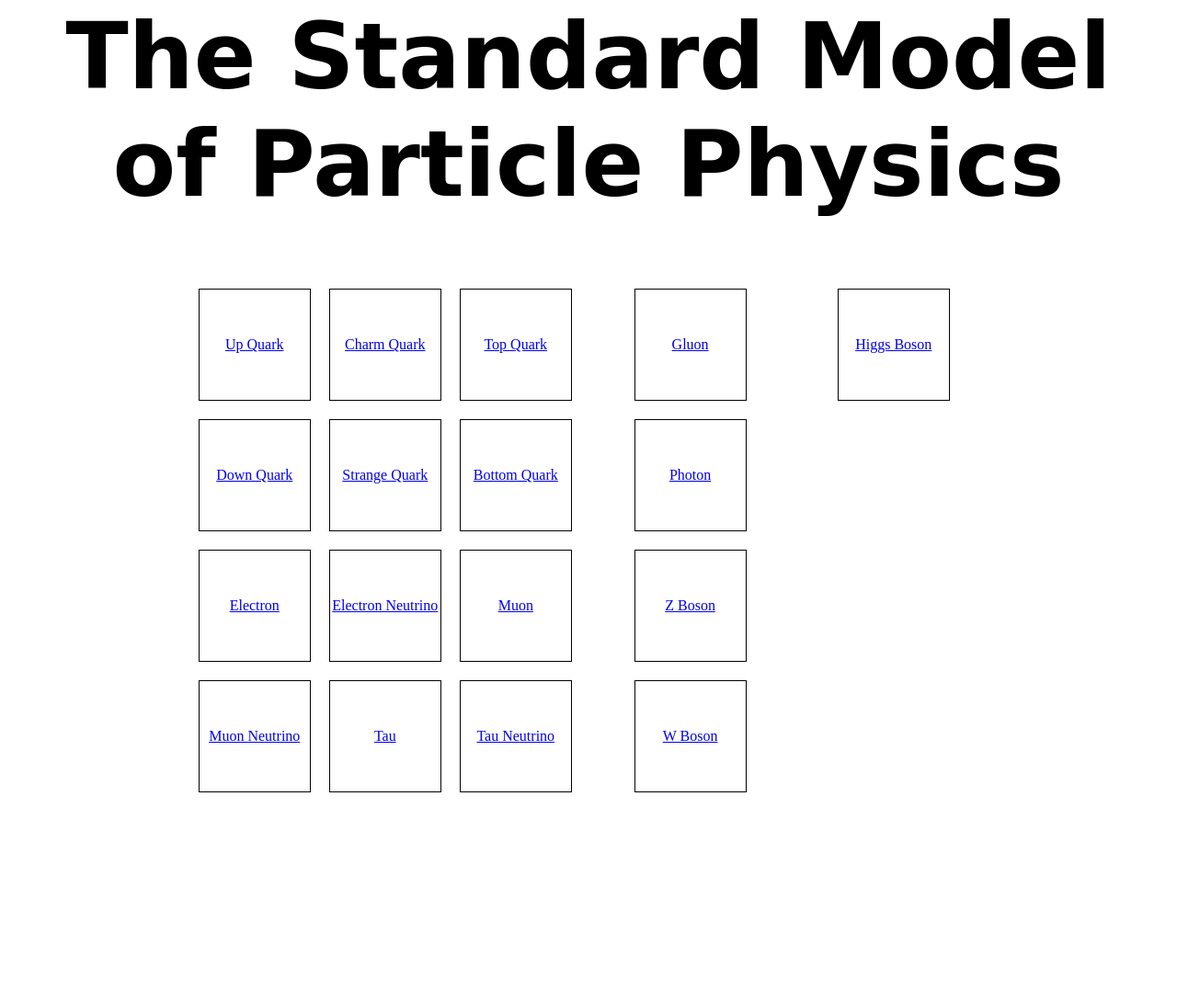
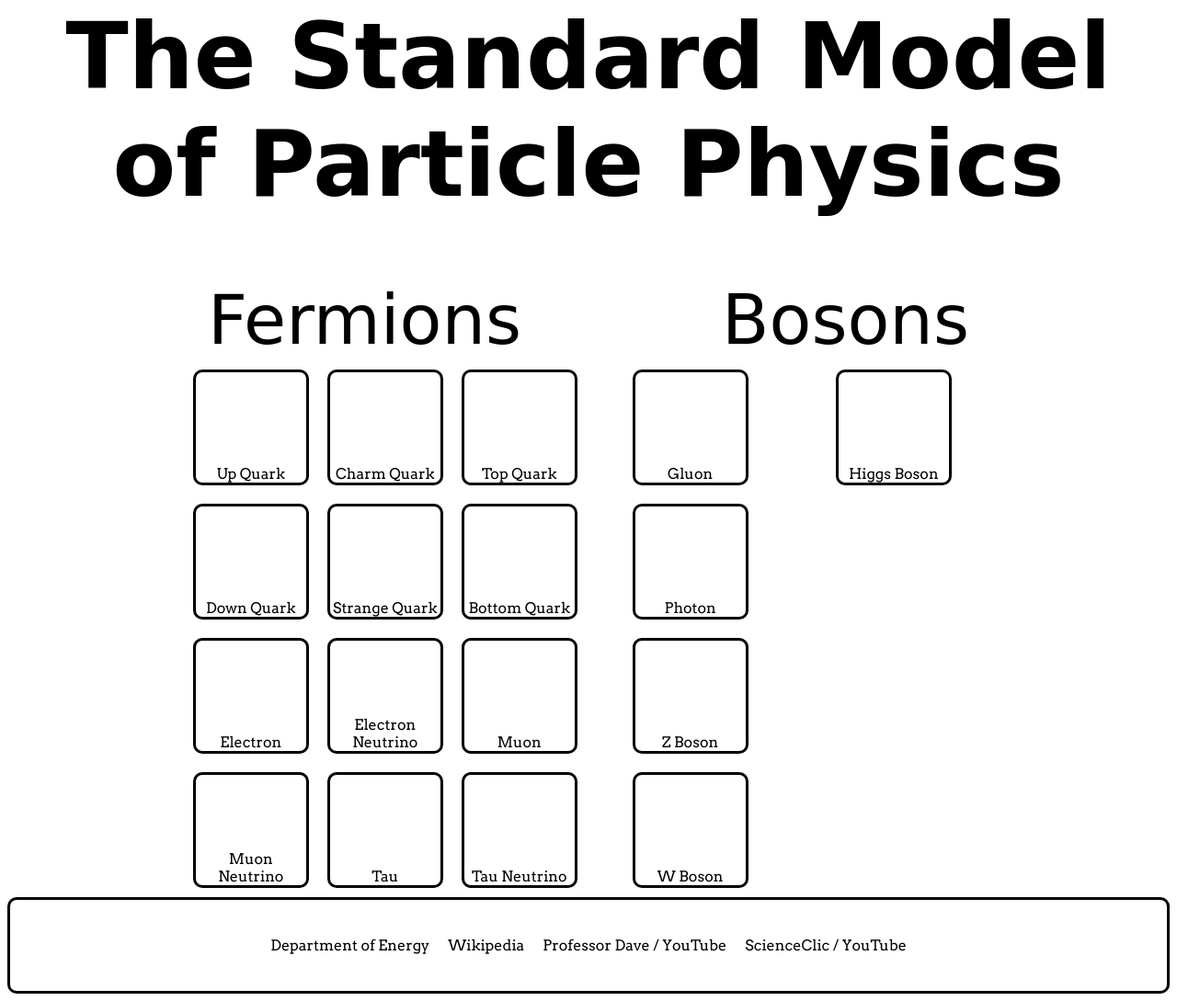
Before and after one commit to varvarakarenski/Standard_Model, a plain HTML site: page main.html in a window 1280 px wide. Shown: the part 64-1153 px from the top of the page at 92% size. Before the commit the page ends 944 px from the top, so only its background shows below. Drawn offline with Linux system fonts and the light colour scheme; a web font is replaced by a local one.

Commit message:
Building Homepage

```diff
--- a/main.html
+++ b/main.html
@@ -5,43 +5,55 @@
         <link rel="preconnect" href="https://fonts.googleapis.com">
         <link rel="preconnect" href="https://fonts.gstatic.com" crossorigin>
         <link href="https://fonts.googleapis.com/css2?family=Mrs+Saint+Delafield&display=swap" rel="stylesheet">
+        <link rel="preconnect" href="https://fonts.googleapis.com">
+        <link rel="preconnect" href="https://fonts.gstatic.com" crossorigin>
+        <link href="https://fonts.googleapis.com/css2?family=Arvo:ital,wght@0,400;0,700;1,400;1,700&display=swap" rel="stylesheet">
     </head>
 
     <body>
         <h1>The Standard Model of Particle Physics</h1>
 
+        <div class="titles"><div>Fermions</div><div>Bosons</div></div>
+
         <center><div class = "model">
             <div class = "fermions">
                 <div class = "quarks">
-                    <div class = "item"><a href="upquark.html">Up Quark</a></div>
-                    <div class = "item"><a href="charmquark.html">Charm Quark</a></div>
-                    <div class = "item"><a href="topquark.html">Top Quark</a></div>
+                    <a href="upquark.html"><div class = "item">Up Quark</div></a>
+                    <a href="charmquark.html"><div class = "item">Charm Quark</div></a>
+                    <a href="topquark.html"><div class = "item">Top Quark</div></a>
                     <br>
-                    <div class = "item"><a href="downquark.html">Down Quark</a></div>
-                    <div class = "item"><a href="strangequark.html">Strange Quark</a></div>
-                    <div class = "item"><a href="bottomquark.html">Bottom Quark</a></div>
+                    <a href="downquark.html"><div class = "item">Down Quark</div></a>
+                    <a href="strangequark.html"><div class = "item">Strange Quark</div></a>
+                    <a href="bottomquark.html"><div class = "item">Bottom Quark</div></a>
                 </div>
                 <div class = "leptons">
-                    <div class = "item"><a href="electron.html">Electron</a></div>
-                    <div class = "item"><a href="electronneutrino.html">Electron Neutrino</a></div>
-                    <div class = "item"><a href="muon.html">Muon</a></div>
-                    <div class = "item"><a href="muonneutrino.html">Muon Neutrino</a></div>
-                    <div class = "item"><a href="tau.html">Tau</a></div>
-                    <div class = "item"><a href="tauneutrino.html">Tau Neutrino</a></div>
+                    <a href="electron.html"><div class = "item">Electron</div></a>
+                    <a href="electronneutrino.html"><div class = "item">Electron Neutrino</div></a>
+                    <a href="muon.html"><div class = "item">Muon</div></a>
+                    <a href="muonneutrino.html"><div class = "item">Muon Neutrino</div></a>
+                    <a href="tau.html"><div class = "item">Tau</div></a>
+                    <a href="tauneutrino.html"><div class = "item">Tau Neutrino</div></a>
                 </div>
             </div>
 
             <div class = "bosons">
                 <div class = "gauge-bosons">
-                    <div class = "item"><a href="gluon.html">Gluon</a></div>
-                    <div class = "item"><a href="photon.html">Photon</a></div>
-                    <div class = "item"><a href="z-boson.html">Z Boson</a></div>
-                    <div class = "item"><a href="w-boson.html">W Boson</a></div>
+                    <a href="gluon.html"><div class = "item">Gluon</div></a>
+                    <a href="photon.html"><div class = "item">Photon</div></a>
+                    <a href="z-boson.html"><div class = "item">Z Boson</div></a>
+                    <a href="w-boson.html"><div class = "item">W Boson</div></a>
                 </div>
                 <div class = "scalar-bosons">
-                    <div class="item"><a href="higgs-boson.html">Higgs Boson</a></div>
+                    <a href="higgs-boson.html"><div class = "item">Higgs Boson</div></a>
                 </div>
             </div>
         </div></center>
+
+        <div class = "footer">
+            <a href="https://www.energy.gov/science/doe-explainsthe-standard-model-particle-physics">Department of Energy</a>
+            <a href="https://en.wikipedia.org/wiki/Standard_Model">Wikipedia</a>
+            <a href="https://youtu.be/2ynMmhqVGx4?si=XY6d5qVPaoH9vbZe">Professor Dave / YouTube</a>
+            <a href="https://youtu.be/44k7cMj_kpY?si=lSlgo2D41vDsysSM">ScienceClic /  YouTube</a>
+        </div>
     </body>
 </html>
--- a/stylesheet.css
+++ b/stylesheet.css
@@ -4,10 +4,25 @@ h1 {
     font-size: 100px;
 }
 
+h2 {
+    text-align: center;
+    font-family: "Mrs Saint Delafield", cursive;
+    font-size: 50px;
+}
+
+.titles {
+    display: flex;
+    font-family: "Mrs Saint Delafield", cursive;
+    font-size: 75px;
+    flex-direction: row;
+    justify-content: space-evenly;
+    align-items: center;
+    margin-top: 30px;
+}
 .mrs-saint-delafield-regular {
-  font-family: "Mrs Saint Delafield", cursive;
-  font-weight: 400;
-  font-style: normal;
+    font-family: "Mrs Saint Delafield", cursive;
+    font-weight: 400;
+    font-style: normal;
 }
 
 .model {
@@ -75,12 +90,47 @@ h1 {
 }
 
 .item {
-    border: 1px solid black;
+    border: 3px solid black;
+    border-radius: 10px;
     width: 120px;
     height: 120px;
     display: flex;
-    align-items: center;
+    align-items: flex-end;
     justify-content: center;
     text-align: center;
     margin: 10px;
+    font-family: Arvo;
 }
+
+.item a {
+    margin-bottom: 6px;
+}
+
+a {
+    text-decoration: none;
+    color: black;
+}
+
+
+ a:hover {
+    color: grey;
+}
+
+.footer{
+    margin-top: 30px;
+    border: 3px solid black;
+    border-radius: 10px;
+    margin: 0;
+    padding: 30px;
+    display: flex;
+    flex-direction: row;
+    flex-wrap: wrap;
+    justify-content: center;
+    align-items: space-evenly;
+}
+
+.footer a{
+    padding: 10px;
+    font-family: Arvo;
+    color: black;
+}
```
